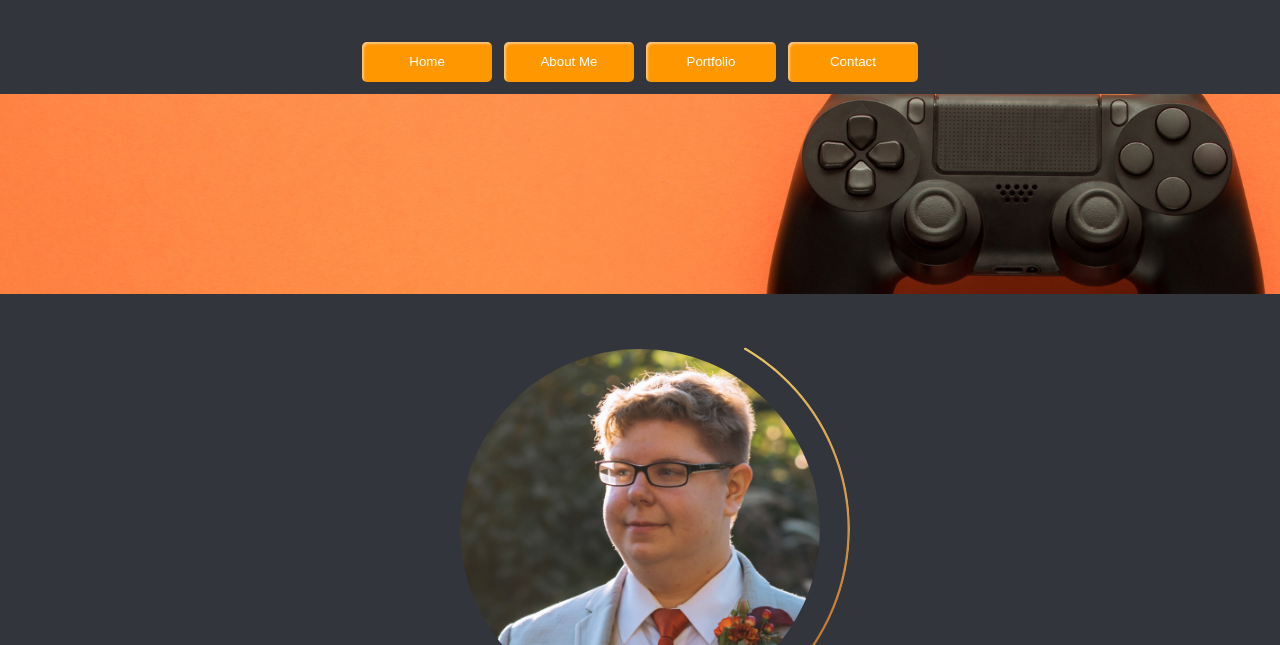
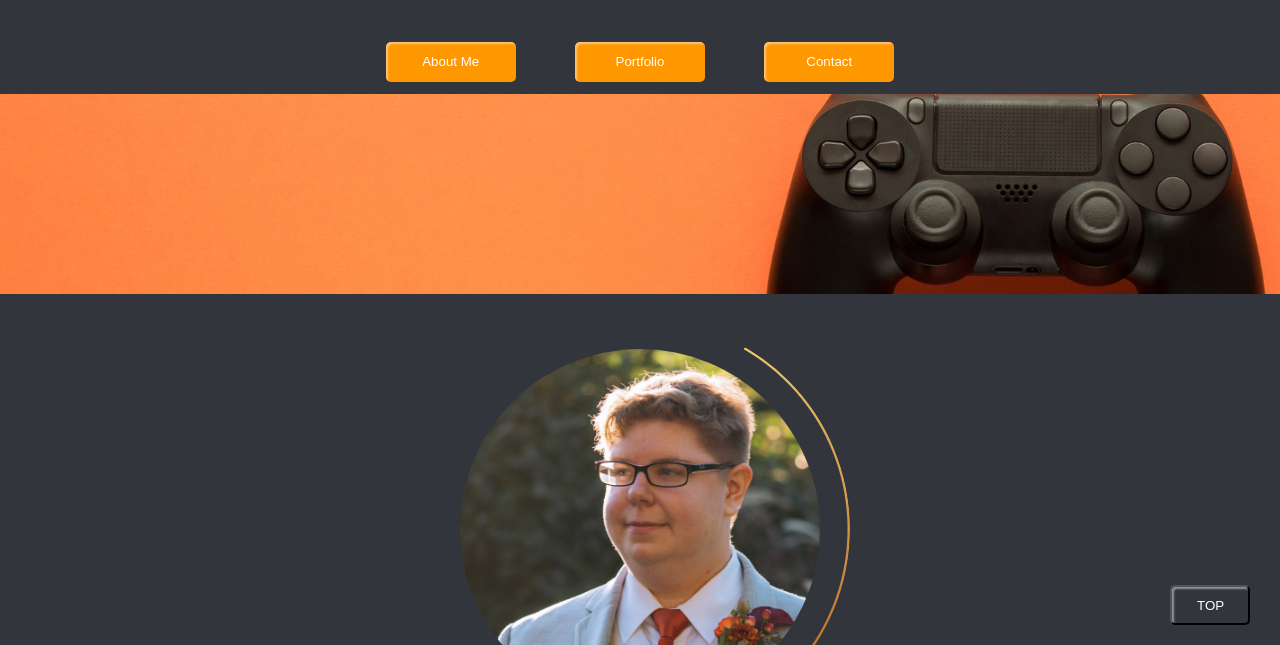
Before and after one commit to carsonadair/challenge-2, a plain HTML site: page index.html in a window 1280 px wide. Shown: the part 155-800 px from the top of the page. Drawn offline with Linux system fonts and the light colour scheme.

Commit message:
scroll-to-top-button

```diff
--- a/assets/style.css
+++ b/assets/style.css
@@ -73,7 +73,7 @@ p {
   transition: all 0.3s ease;
   position: relative;
   display: inline-block;
-   box-shadow:inset 2px 2px 2px 0px rgba(249, 243, 243, 0.5);
+  box-shadow:inset 2px 2px 2px 0px rgba(249, 243, 243, 0.5);
 }
 
 .btn {
@@ -252,3 +252,26 @@ img {
 #contact form {
     float: right;
 }
+
+.totop {
+  position: fixed;
+  bottom: 20px;
+  right: 30px;
+  z-index: 99;
+  background-color: transparent;
+  color: white;
+  cursor: pointer;
+  width: 80px;
+  height: 40px;
+  color: #fff;
+  border-radius: 5px;
+  padding: 10px 25px;
+  font-family: sans-serif;
+  cursor: pointer;
+  transition: all 0.3s ease;
+  box-shadow:inset 2px 2px 2px 0px rgba(249, 243, 243, 0.5);
+}
+
+.totop:hover {
+  background-color: #555; /* Add a dark-grey background on hover */
+}
--- a/index.html
+++ b/index.html
@@ -8,10 +8,9 @@
     <title>Document</title>
 </head>
 <body>
-    <header class="header">
+    <header id=home class="header">
         <h1>Carson Adair Portfolio</h1>
         <nav class="navigation">
-            <button class="custom-btn btn">Home</button>
             <button onclick="window.location.href='#about-me';" class="custom-btn btn">About Me</button>
             <button onclick="window.location.href='#portfolio';" class="custom-btn btn">Portfolio</button>
             <button onclick="window.location.href='#contact';" class="custom-btn btn" >Contact</button>
@@ -59,6 +58,8 @@
         </form>
     </section>
  </article>
-
+<footer>
+    <button onclick="window.location.href='#home';" class="totop">TOP</button>
+</footer>
 </body>
 </html>
```
